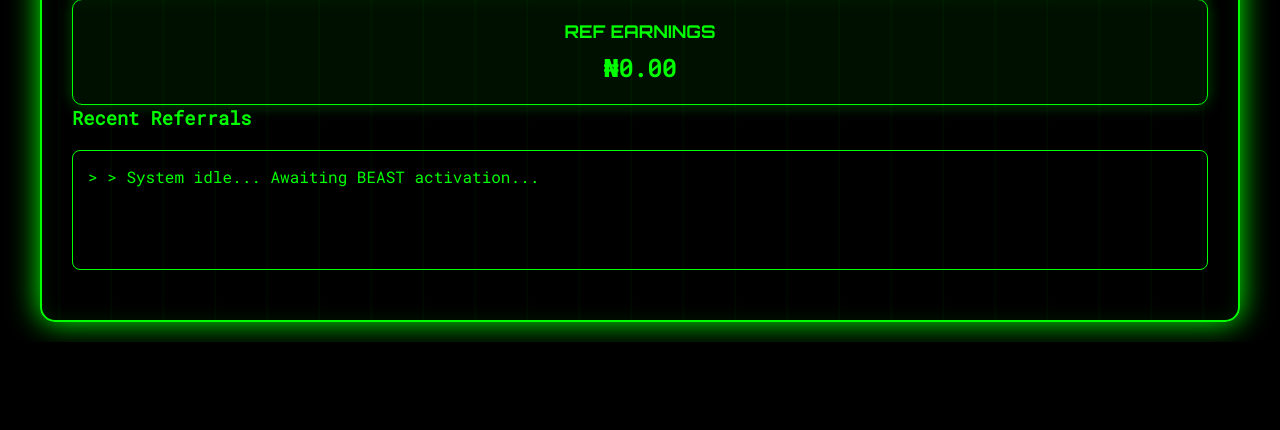
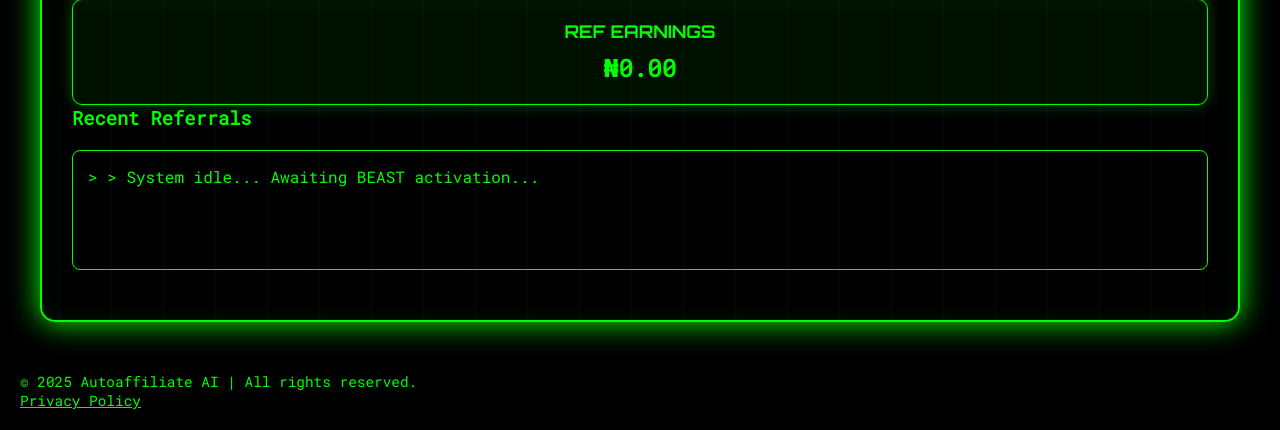
Before and after one commit to slickofficials/AUTOAFFILIATE-AI-v7.0, a Flask app: page /dashboard in a window 1280 px wide. Shown: the part 843-1273 px from the top of the page. Before the commit the page ends 1185 px from the top, so only its background shows below. Run offline with Flask 3, Linux system fonts and the light colour scheme; the visitor is signed in with stand-in values (Sample User, id 1); data that the repository does not hold is empty; some libraries are stand-ins or nearby versions.

Commit message:
Update dashboard.html

```diff
--- a/templates/dashboard.html
+++ b/templates/dashboard.html
@@ -243,5 +243,9 @@
             }
         }
     </script>
+    <footer style="margin-top: 50px; color: #0f0; font-size: 0.9em;">
+        <p>© 2025 Autoaffiliate AI | All rights reserved.</p>
+        <a href="/privacy" style="color: #0f0; text-decoration: underline;">Privacy Policy</a>
+    </footer>
 </body>
 </html>
```
